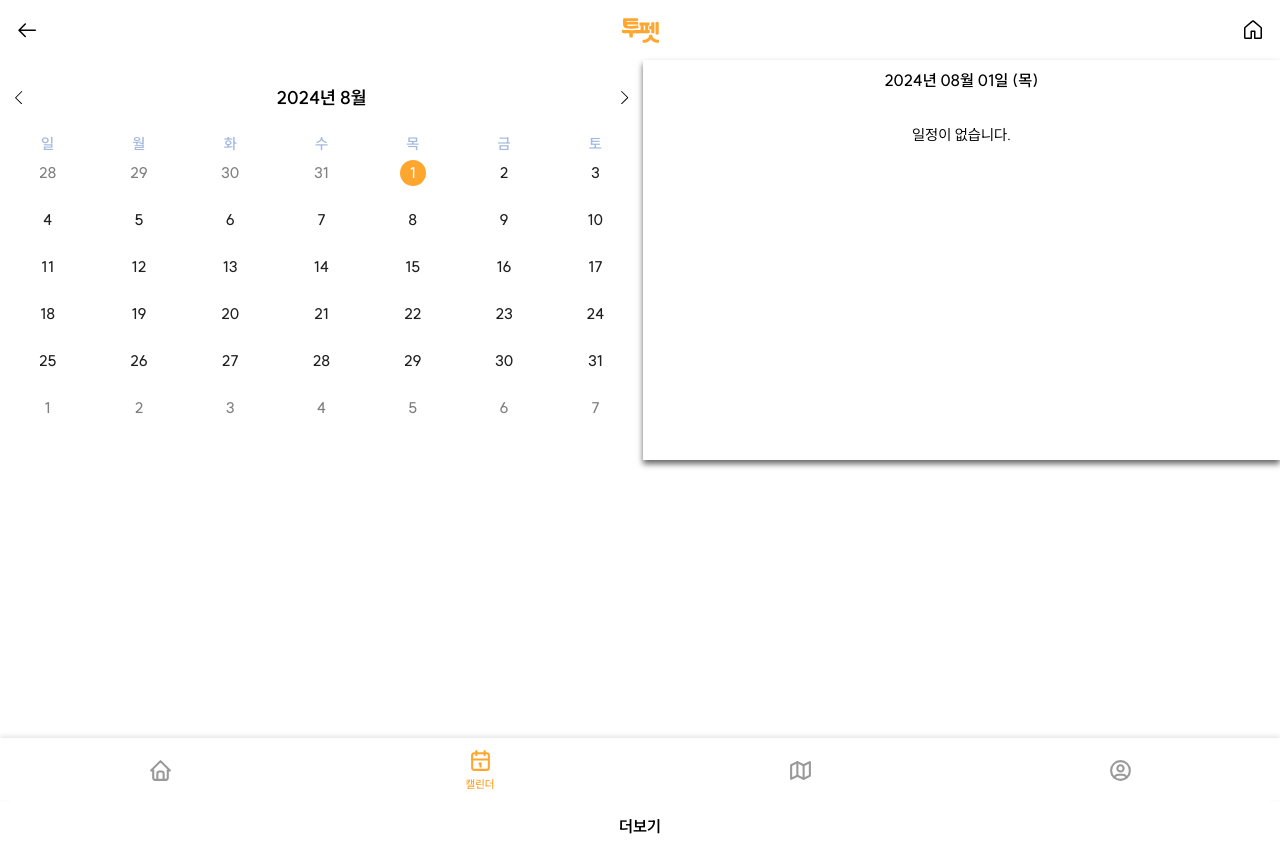
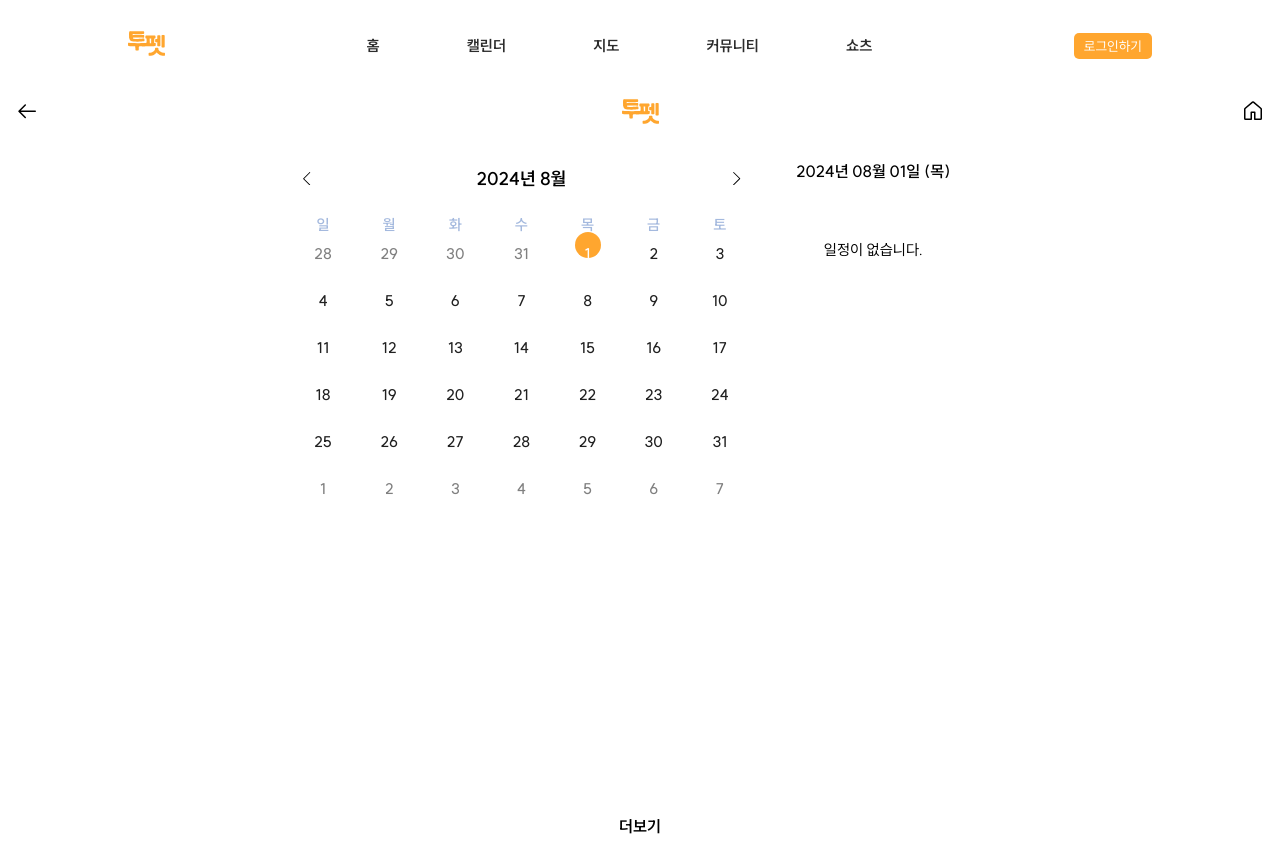
Before and after one commit to WonYunSun/topet-front, a React (Create React App) app in the folder react/: page /schedule in a window 1280 px wide. After the commit the page ends 800 px from the top, so only its background shows below. Built offline with nearby package versions, Linux system fonts and the light colour scheme.

Commit message:
feat : TopNavBarWeb

```diff
--- a/react/src/App.js
+++ b/react/src/App.js
@@ -38,6 +38,8 @@ import UserRegister from "./page/UserRegister";
 import { Mobile, DeskTop } from "./responsive/responsive";
 import { useMediaQuery } from "react-responsive";
 import ShortsDetail from "./page/ShortsDetail";
+//TopBarWeb
+import TopBarWeb from "./component/TopBarWeb";
 
 function App() {
   const location = useLocation();
@@ -46,16 +48,23 @@ function App() {
   });
   const isMobile = useMediaQuery({ query: "(max-width: 768px)" });
   const showNavbarPaths = ["/home", "/schedule", "/map", "/mypage"];
+  const showNavbarWebPaths = ["/", "/home", "/schedule", "/mypage", "/shorts"];
+
   return (
     <div className="App">
-      {showNavbarPaths.includes(location.pathname) && <NavBar />}
+      {showNavbarWebPaths.includes(location.pathname) && isDeskTop && (
+        <TopBarWeb />
+      )}
+      {showNavbarPaths.includes(location.pathname) && isMobile && <NavBar />}
       <Routes>
-
         <Route path="/home" element={<Home />} />
 
         <Route path="/map" element={<MapScreen />} />
 
-        <Route path="/community/preview/:animalType/:category" element={<Community />}/>
+        <Route
+          path="/community/preview/:animalType/:category"
+          element={<Community />}
+        />
         <Route path="/community/search" element={<CommunitySearch />} />
         <Route path="/community/detail/:comid" element={<CommunityDetail />} />
         <Route path="/community/communitywrite" element={<CommunityWrite />} />
@@ -81,7 +90,6 @@ function App() {
         <Route path="/likedposts" element={<SeeLikedPosts />} />
         <Route path="/likedshorts" element={<SeeLikedShorts />} />
 
-
         <Route path="/shorts" element={<Shorts />} />
         <Route path="/addshorts" element={<AddShorts />} />
         <Route path="/shortsDetail/:id" element={<ShortsDetail />} />
--- a/react/src/component/CalendarComp/ScheduleBottom.js
+++ b/react/src/component/CalendarComp/ScheduleBottom.js
@@ -6,26 +6,25 @@ import ScheduleBox from "./scheduleBox";
 import styles from "../../css/schedule_bottom.module.css";
 import "dayjs/locale/ko";
 import ScheduleService from "../../api/scheduleApi"; // postApi
-
+import { useMediaQuery } from "react-responsive";
 dayjs.extend(customParseFormat);
 dayjs.extend(localizedFormat);
 dayjs.locale("ko");
 
 const ScheduleBottom = ({ schedules, selectedDate, onScheduleClick }) => {
   const [updatedSchedules, setUpdatedSchedules] = useState(schedules);
-
+  const isDeskTop = useMediaQuery({
+    query: "(min-width:769px)",
+  });
   useEffect(() => {
     setUpdatedSchedules(schedules);
   }, [schedules]);
   useEffect(() => {
-    console.log("변경됨")
-    console.log(schedules)
+    console.log("변경됨");
+    console.log(schedules);
   }, [schedules]);
 
-
-
   const getSchedule = useCallback(
-
     (date) => {
       const day = updatedSchedules.filter((schedule) => {
         const start = dayjs(schedule.startDate);
@@ -35,7 +34,6 @@ const ScheduleBottom = ({ schedules, selectedDate, onScheduleClick }) => {
       });
 
       return day.length > 0 ? day : [];
-
     },
     [updatedSchedules]
   );
@@ -64,13 +62,16 @@ const ScheduleBottom = ({ schedules, selectedDate, onScheduleClick }) => {
   );
 
   return (
-    <div className={styles.ScheduleContainer}>
+    <div
+      className={`${styles.ScheduleContainer} ${isDeskTop ? styles.dtver : ""}`}
+    >
       {dayformatter && (
-        <div className={styles.ScheduleWrap}>
+        <div
+          className={`${styles.ScheduleWrap} ${isDeskTop ? styles.dtver : ""}`}
+        >
           <div className={styles.SelectedDate}>{dayformatter}</div>
           <div className={styles.ScheduleBoxWrap}>
-            {
-            (updatedSchedules != null)?
+            {updatedSchedules != null ? (
               getSchedule(selectedDate).length > 0 ? (
                 getSchedule(selectedDate).map((item, index) => (
                   <ScheduleBox
@@ -84,9 +85,10 @@ const ScheduleBottom = ({ schedules, selectedDate, onScheduleClick }) => {
                 ))
               ) : (
                 <p className={styles.Noschedule}>일정이 없습니다.</p>
-            ):
+              )
+            ) : (
               <p className={styles.Noschedule}>일정이 없습니다.</p>
-          }
+            )}
           </div>
         </div>
       )}
--- /dev/null
+++ b/react/src/component/TopBarWeb.js
@@ -0,0 +1,80 @@
+import React from "react";
+import { useSelector } from "react-redux"; // Redux 사용을 위한 훅
+import { useNavigate } from "react-router-dom"; // 페이지 이동을 위한 훅
+import styles from "../css/tobBarWeb.module.css";
+import { ReactComponent as Logo } from "../asset/icon/TopetLogo.svg";
+
+const TopBarWeb = () => {
+  const reduxMember = useSelector((state) => state.member.member);
+  const navigate = useNavigate();
+
+  // 페이지 이동 함수들
+  const goHome = () => {
+    navigate(`/home`);
+  };
+
+  const goCalendar = () => {
+    navigate(`/schedule`);
+  };
+
+  const goMap = () => {
+    navigate(`/map`);
+  };
+
+  const goMypage = () => {
+    navigate(`/mypage`);
+  };
+
+  const goShorts = () => {
+    navigate(`/shorts`);
+  };
+
+  return (
+    <nav className={styles.navbar}>
+      <div className={styles.nabbarInner}>
+        <div className={styles.logoContainer}>
+          <Logo
+            width={37}
+            height={37}
+            onClick={goHome}
+            style={{ cursor: "pointer" }}
+            className={styles.logo}
+          />
+        </div>
+        <div className={styles.navLinks}>
+          <span onClick={goHome} className={styles.navLink}>
+            홈
+          </span>
+          <span onClick={goCalendar} className={styles.navLink}>
+            캘린더
+          </span>
+          <span onClick={goMap} className={styles.navLink}>
+            지도
+          </span>
+          <span onClick={goMap} className={styles.navLink}>
+            커뮤니티
+          </span>
+          <span onClick={goShorts} className={styles.navLink}>
+            쇼츠
+          </span>
+        </div>
+        <div className={styles.right}>
+          {reduxMember ? (
+            <div className={styles.profile} onClick={goMypage}>
+              <img
+                src={reduxMember.profileImage}
+                alt="Profile"
+                className={styles.profileImage}
+              />
+              <span className={styles.profileName}>{reduxMember.name}</span>
+            </div>
+          ) : (
+            <button className={styles.loginBtn}>로그인하기</button>
+          )}
+        </div>
+      </div>
+    </nav>
+  );
+};
+
+export default TopBarWeb;
--- a/react/src/css/calendar.module.css
+++ b/react/src/css/calendar.module.css
@@ -147,17 +147,30 @@ button:focus-visible {
   transform: translate(-50%, -50%);
   z-index: -1;
 }
-
+.TodayDot.dtver {
+  border-radius: 50%;
+  width: 26px;
+  height: 26px;
+  background-color: #ffa62f;
+  position: absolute;
+  top: 29%;
+  left: 50%;
+  transform: translate(-50%, -50%);
+  z-index: -1;
+}
 .scheduleDot {
   width: 8px;
   height: 8px;
   background-color: red;
   border-radius: 50%;
   position: absolute;
-
   left: 50%;
   transform: translate(-50%, -0%);
   bottom: -3px;
+}
+.scheduleDot.dtver {
+  bottom: 15px;
+  transform: translate(-50%, -0%);
 }
 
 .SelectedDate > div {
@@ -177,6 +190,9 @@ button:focus-visible {
 .DayContainer {
   display: grid;
   grid-template-columns: repeat(7, 1fr);
+}
+.DayContainer.dtver {
+  height: 75%;
 }
 
 .YearMonthPickerModal {
--- a/react/src/css/calendarscreen.module.css
+++ b/react/src/css/calendarscreen.module.css
@@ -1,5 +1,15 @@
 .CalendarscreenWrap_dtver {
+  width: 100%;
   display: flex;
-  height: 100vh;
-  /* 100vh-탑바크기 해야함 */
+  height: 80vh; /* 100vh에서 탑바의 높이를 뺀 값 */
 }
+.CalendarscreenWrap_dtver > div:nth-child(1) {
+  flex: 2.5 1 auto; /* flex-grow: 2, flex-shrink: 1, flex-basis: auto */
+}
+.CalendarscreenWrap_dtver > div:nth-child(2) {
+  flex: 1.5 1 auto; /* flex-grow: 1, flex-shrink: 1, flex-basis: auto */
+}
+.Calendarwrapper {
+  width: 55%;
+  margin: 0 auto;
+}
--- a/react/src/css/schedule_bottom.module.css
+++ b/react/src/css/schedule_bottom.module.css
@@ -10,7 +10,11 @@
   overflow: hidden;
   transition: height 0.3s ease; /* 높이 변화를 애니메이션화 */
 }
-
+.ScheduleContainer.dtver {
+  box-shadow: none;
+  height: 100%;
+  margin: 10px auto;
+}
 .ScheduleBoxWrap {
   padding-bottom: 25%;
 }
--- /dev/null
+++ b/react/src/css/tobBarWeb.module.css
@@ -0,0 +1,87 @@
+.navbar {
+  background-color: #ffffff97;
+  height: fit-content;
+  padding-top: 25px;
+  padding-bottom: 15px;
+
+  box-sizing: border-box;
+  box-shadow: rgba(0, 0, 0, 0.07) 0px 3px 4px 0px;
+  /* margin-bottom: 30px; */
+}
+
+.nabbarInner {
+  display: flex;
+  align-items: center;
+  width: 80%;
+  max-width: 1050px;
+  margin: 0 auto;
+  justify-content: space-between;
+}
+
+.logoContainer {
+  flex-shrink: 0;
+}
+
+.navLinks {
+  display: flex;
+  justify-content: center;
+  flex-grow: 0.5; /* 중앙 정렬을 위한 flex-grow 설정 */
+  justify-content: space-around;
+}
+
+.navLink {
+  color: rgb(44, 44, 44);
+  margin-right: 20px;
+  text-decoration: none;
+  transition: color 0.3s ease;
+  font-weight: 700;
+  font-size: 15px;
+  cursor: pointer;
+}
+
+.navLink:last-child {
+  margin-right: 0; /* 마지막 링크의 마진 제거 */
+}
+
+.navLink:hover {
+  color: #ffa62f;
+}
+
+.right {
+  display: flex;
+  align-items: center;
+  flex-shrink: 0; /* 크기 줄이기 방지 */
+}
+
+.profile {
+  display: flex;
+  align-items: center;
+  cursor: pointer;
+}
+
+.profileImage {
+  width: 30px;
+  height: 30px;
+  border-radius: 50%;
+  margin-right: 10px;
+}
+
+.profileName {
+  color: rgb(44, 44, 44);
+  font-weight: 600;
+}
+
+.loginBtn {
+  background-color: #ffa62f;
+  color: white;
+  border: none;
+  padding: 5px 10px;
+  cursor: pointer;
+  border-radius: 5px;
+  transition: background-color 0.3s ease;
+  cursor: pointer;
+}
+
+.loginBtn:hover {
+  background-color: #e59426;
+}
--- a/react/src/page/Calendarscreen.js
+++ b/react/src/page/Calendarscreen.js
@@ -183,8 +183,9 @@ const Calendarscreen = () => {
   }
 
   return (
-    <div>
+    <>
       <TopBar />
+      <div className={`${isDeskTop ? styles.Calendarwrapper : ""}`}>
         {reduxPet == null ? (
           <></>
         ) : (
@@ -249,12 +250,17 @@ const Calendarscreen = () => {
 
         <DeskTop>
           <div className={styles.CalendarscreenWrap_dtver}>
+            <div>
               <Calendar schedules={schedules} onDateClick={handleDateClick} />
+            </div>
+            <div>
               <ScheduleBottom
                 schedules={schedules}
                 selectedDate={selectedDate}
                 onScheduleClick={handleScheduleClick}
+                className={styles.ScheduleBottom_dtver}
               />
+            </div>
           </div>
         </DeskTop>
 
@@ -273,6 +279,7 @@ const Calendarscreen = () => {
           <FloatingBtn onClick={handleFloatingBtnClick} />
         )}
       </div>
+    </>
   );
 };
 
--- a/react/src/page/Home.js
+++ b/react/src/page/Home.js
@@ -13,6 +13,7 @@ import { IoChatbubbles } from "react-icons/io5";
 import ScheduleToday from "../component/HomeComp/ScheduleToday";
 import { ReactComponent as AiIcon } from "../asset/icon/ai.svg";
 import ShortsList from "../component/ShortsComp/ShortsList";
+import TopBarWeb from "../component/TopBarWeb";
 import styles from "../css/homescreen.module.css";
 // import CommunityList from "../component/CommunityComp/CommunityList"; //작업 연기
 import CommunityListData from "../component/CommunityComp/CommunityListData";
@@ -29,9 +30,16 @@ const Home = () => {
   const reduxMember = useSelector((state) => state.member.member);
   const reduxPet = useSelector((state) => state.selectedPet.selectedPet);
   const isDeskTop = useMediaQuery({
-    query: "(min-width:769px)",
+    query: "(min-width: 1110px)",
   });
-  const isMobile = useMediaQuery({ query: "(max-width: 768px)" });
+
+  const isTablet = useMediaQuery({
+    query: "(min-width: 769px) and (max-width: 859px)",
+  });
+
+  const isMobile = useMediaQuery({
+    query: "(max-width: 768px)",
+  });
   const navigate = useNavigate();
   const dispatch = useDispatch();
 
@@ -269,8 +277,14 @@ const Home = () => {
     return <div>Loading...</div>;
   }
   return (
-    <div className={styles.homeWrap}>
+    <>
+      <Mobile>
         <TopBar isHome={true} />
+      </Mobile>
+      {/* <DeskTop>
+        <TopBarWeb />
+      </DeskTop> */}
+      <div className={`${styles.homeWrap} ${isDeskTop ? styles.dtver : ""}`}>
         <Mobile>
           {pets.length == 0 ? (
             <div></div>
@@ -429,15 +443,31 @@ const Home = () => {
             initialTags={[]}
             setSelectedPet={setSelectedPet}
           />
-        <div className={`${styles.userPetInfo} ${styles.dtver}`}>
-          <div className={`${styles.flipCard} ${styles.dtver}`}>
-            <div className={`${styles.flipCardInner} ${styles.dtver}`}>
+          <div
+            className={`${styles.userPetInfo} ${isTablet ? "" : styles.dtver}`}
+          >
+            <div
+              className={`${styles.flipCard}  ${isTablet ? "" : styles.dtver}`}
+            >
+              <div
+                className={`${styles.flipCardInner}  ${
+                  isTablet ? "" : styles.dtver
+                }`}
+              >
                 {/* 카드 앞면 */}
-              <div className={`${styles.flipCardFront} ${styles.dtver}`}>
+                <div
+                  className={`${styles.flipCardFront}  ${
+                    isTablet ? "" : styles.dtver
+                  }`}
+                >
                   <div className={styles.frontInfoWrap}>
                     <div className={styles.infoWrap}>
                       {reduxPet != null ? (
-                      <div className={`${styles.info} ${styles.dtver}`}>
+                        <div
+                          className={`${styles.info}  ${
+                            isTablet ? "" : styles.dtver
+                          }`}
+                        >
                           <div className={styles.infoRow}>
                             <div className={styles.photo}>
                               <img src={Animal.profileSrc} alt="프로필" />
@@ -497,7 +527,9 @@ const Home = () => {
                           </div>
                         </div>
                       ) : (
-                      <div className={styles.noAnimalWrap}>
+                        <div
+                          className={`${styles.noAnimalWrap} ${styles.dtver}`}
+                        >
                           <div className={styles.noAnimal}>
                             등록된 반려동물이 없어요
                             <TbMoodSuprised />
@@ -517,9 +549,21 @@ const Home = () => {
               </div>
             </div>
 
-          <div className={`${styles.scheduleTodayWrap} ${styles.dtver}`}>
-            <div className={`${styles.areaTitleWrap} ${styles.dtver}`}>
-              <div className={`${styles.areaTitle} ${styles.dtver}`}>
+            <div
+              className={`${styles.scheduleTodayWrap}  ${
+                isTablet ? "" : styles.dtver
+              }`}
+            >
+              <div
+                className={`${styles.areaTitleWrap}  ${
+                  isTablet ? "" : styles.dtver
+                }`}
+              >
+                <div
+                  className={`${styles.areaTitle}  ${
+                    isTablet ? "" : styles.dtver
+                  }`}
+                >
                   오늘의 일정
                 </div>
               </div>
@@ -560,6 +604,7 @@ const Home = () => {
           </div>
         </div>
       </div>
+    </>
   );
 };
 
--- a/react/src/page/ShortsDetail.js
+++ b/react/src/page/ShortsDetail.js
@@ -91,7 +91,7 @@ function ShortsDetail() {
 
   const handleTouchMove = (event) => {
     const touchEndY = event.touches[0].clientY;
-    // console.log("touchStartY", touchStartY.current); // useRef의 current 사용
+    // console.log("touchStartY.current", touchStartY.current); // useRef의 current 사용
     // console.log("touchEndY", touchEndY);
 
     if (touchStartY.current !== null) {
```
Also changed, not shown: react/src/component/CalendarComp/Calendar.js (+13 -3 lines), react/src/css/homescreen.module.css (+27 -10 lines). Lines whose indentation alone changed are shown as unchanged.
